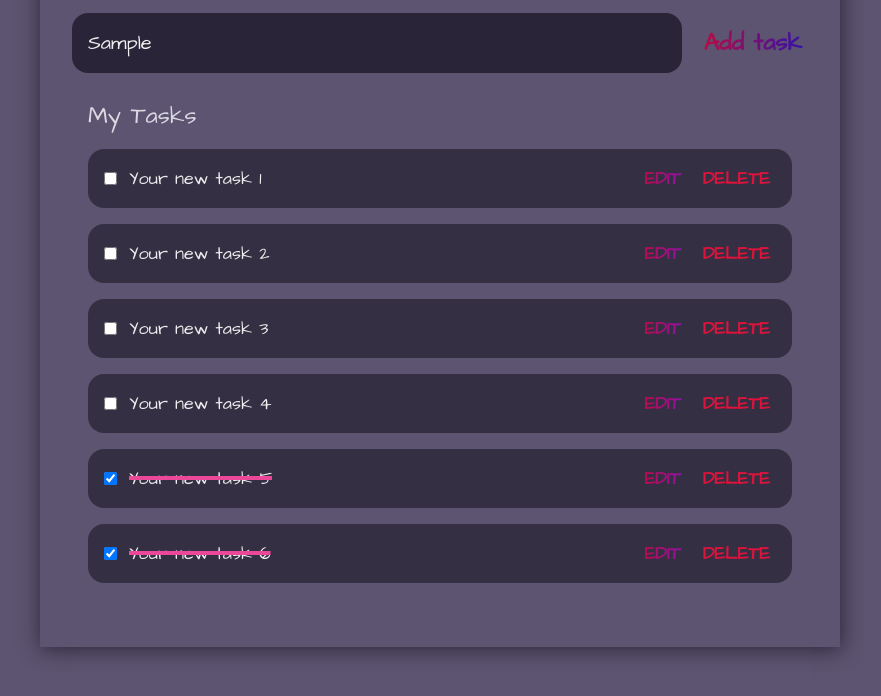
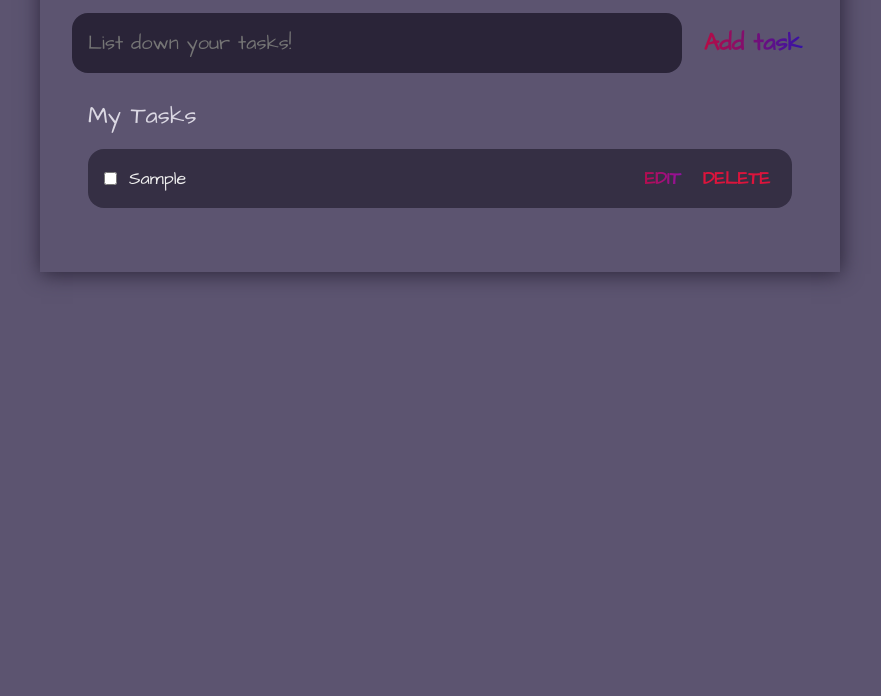
Before and after one commit to hackclubiter/to-do-list, a plain HTML site: page index.html in a window 1280 px wide. Both pictures are taken after typing "Sample" into the empty fields and a click on the input "Add task". Shown: the part 150-846 px from the top of the page, without its empty margins (200-1081 px from the left). After the commit the page ends 800 px from the top, so only its background shows below. Drawn offline with Linux system fonts and the light colour scheme.

Commit message:
add: feat/javascript

```diff
--- a/index.html
+++ b/index.html
@@ -1,20 +1,22 @@
 <!DOCTYPE html>
 <html lang="en">
-
   <head>
-	<meta charset="UTF-8">
-	<meta http-equiv="X-UA-Compatible" content="IE=edge">
-	<meta name="viewport" content="width=device-width, initial-scale=1.0">
+    <meta charset="UTF-8" />
+    <meta http-equiv="X-UA-Compatible" content="IE=edge" />
+    <meta name="viewport" content="width=device-width, initial-scale=1.0" />
     <title>To-Do List</title>
 
     <!-- Google font -->
-	<link rel="preconnect" href="https://fonts.googleapis.com">
-	<link rel="preconnect" href="https://fonts.gstatic.com" crossorigin>
-	<link href="https://fonts.googleapis.com/css2?family=Architects+Daughter&display=swap" rel="stylesheet">
+    <link rel="preconnect" href="https://fonts.googleapis.com" />
+    <link rel="preconnect" href="https://fonts.gstatic.com" crossorigin />
+    <link
+      href="https://fonts.googleapis.com/css2?family=Architects+Daughter&display=swap"
+      rel="stylesheet"
+    />
 
     <!-- CSS -->
-	<link rel="stylesheet" href="./style.css">
-	<link rel="shortcut icon" href="favicon.ico" type="image/x-icon">
+    <link rel="stylesheet" href="./style.css" />
+    <link rel="shortcut icon" href="favicon.ico" type="image/x-icon" />
   </head>
 
   <body>
@@ -22,84 +24,28 @@
       <header>
         <h1>To-Do List</h1>
         <div class="new-task">
-				<input type="text" name="add-task" class="add-task" placeholder="List down your tasks!" />
-				<input type="submit" class="submit-task" value="Add task" />
+          <input
+            id="taskInput"
+            type="text"
+            name="add-task"
+            class="add-task"
+            placeholder="List down your tasks!"
+          />
+          <input
+            id="addTodo"
+            type="submit"
+            class="submit-task"
+            value="Add task"
+          />
         </div>
       </header>
 
       <section class="task-list">
         <h2>My Tasks</h2>
 
-			<div class="tasks">
-				<div class="task-box">
-					<div class="content">
-						<input type="checkbox" class="checkbox">
-						<input type="text" class="task" value="Your new task 1" readonly>
-					</div>
-					<div class="actions">
-						<button class="edit">Edit</button>
-						<button class="delete">Delete</button>
-					</div>
-				</div>
-
-				<div class="task-box">
-					<div class="content">
-						<input type="checkbox" class="checkbox">
-						<input type="text" class="task" value="Your new task 2" readonly>
-					</div>
-					<div class="actions">
-						<button class="edit">Edit</button>
-						<button class="delete">Delete</button>
-					</div>
-				</div>
-
-				<div class="task-box">
-					<div class="content">
-						<input type="checkbox" class="checkbox">
-						<input type="text" class="task" value="Your new task 3" readonly>
-					</div>
-					<div class="actions">
-						<button class="edit">Edit</button>
-						<button class="delete">Delete</button>
-					</div>
-				</div>
-
-				<div class="task-box">
-					<div class="content">
-						<input type="checkbox" class="checkbox">
-						<input type="text" class="task" value="Your new task 4" readonly>
-					</div>
-					<div class="actions">
-						<button class="edit">Edit</button>
-						<button class="delete">Delete</button>
-					</div>
-				</div>
-
-				<div class="task-box">
-					<div class="content">
-						<input type="checkbox" class="checkbox" checked>
-						<input type="text" class="task strikeout" value="Your new task 5" readonly>
-					</div>
-					<div class="actions">
-						<button class="edit">Edit</button>
-						<button class="delete">Delete</button>
-					</div>
-				</div>
-
-				<div class="task-box">
-					<div class="content">
-						<input type="checkbox" class="checkbox" checked>
-						<input type="text" class="task strikeout" value="Your new task 6" readonly>
-					</div>
-					<div class="actions">
-						<button class="edit">Edit</button>
-						<button class="delete">Delete</button>
-					</div>
-				</div>
-
-			</div>
+        <div id="taskContainer" class="tasks"></div>
       </section>
     </div>
+    <script src="./index.js"></script>
   </body>
-
 </html>
--- /dev/null
+++ b/index.js
@@ -0,0 +1,99 @@
+let taskInput = document.getElementById("taskInput");
+let addBtn = document.getElementById("addTodo");
+let taskContainer = document.getElementById("taskContainer");
+
+let todos = [];
+
+window.onload = () => {
+  todos = JSON.parse(localStorage.getItem("todos")) || [];
+  updateTodos();
+};
+
+let todo = {
+  id: "",
+  text: "",
+  done: false,
+};
+
+taskInput.onchange = (e) => {
+  todo.text = e.target.value;
+};
+
+function updateTodos() {
+  taskContainer.innerHTML = todos.map((val) => {
+    return `<div id="${val.id}" class="task-box">
+          <div class="content">
+            <input onchange="toggleDone(${val.id})" type="checkbox" ${
+      val.done ? "checked" : ""
+    } class="checkbox" />
+            <input
+              type="text"
+              class="task ${val.done ? "strikeout" : ""}"
+              value="${val.text}"
+              readonly
+            />
+          </div>
+          <div class="actions">
+            <button onclick="editTodo(${val.id})" class="edit">Edit</button>
+            <button onclick="deleteTodo(${
+              val.id
+            })" class="delete">Delete</button>
+          </div>
+        </div>`;
+  });
+  localStorage.setItem("todos", JSON.stringify(todos));
+}
+
+addBtn.onclick = () => {
+  if (todo.text.trim().length) {
+    todo.id = Math.ceil(Math.random() * 100000);
+    todos.push(todo);
+    updateTodos();
+    todo = { id: "", text: "", done: false };
+    taskInput.value = "";
+  }
+};
+
+function editTodo(id) {
+  let ele = document.getElementById(id);
+  let inputEle = ele.children[0].children[1];
+  let btn = ele.children[1].children[0];
+  if (btn.innerHTML.toLowerCase() === "edit") {
+    inputEle.removeAttribute("readonly");
+    inputEle.focus();
+    btn.innerHTML = "save";
+  } else {
+    let idx = -1;
+    for (let index = 0; index < todos.length; index++) {
+      const tempTodo = todos[index];
+      if (tempTodo.id === id) {
+        idx = index;
+        break;
+      }
+    }
+    todos[idx].text = inputEle.value;
+    updateTodos();
+    btn.innerHTML = "edit";
+  }
+}
+
+function toggleDone(id) {
+  let inputEle = document.getElementById(id).children[0].children[1];
+  let checkbox = document.getElementById(id).children[0].children[0];
+  inputEle.classList.toggle("strikeout");
+  let idx = -1;
+  for (let index = 0; index < todos.length; index++) {
+    const tempTodo = todos[index];
+    if (tempTodo.id === id) {
+      idx = index;
+      break;
+    }
+  }
+  todos[idx].done = checkbox.checked;
+  updateTodos();
+}
+
+function deleteTodo(id) {
+  todos = todos.filter((val) => val.id !== id);
+  updateTodos();
+}
```
Lines whose indentation alone changed are shown as unchanged.
